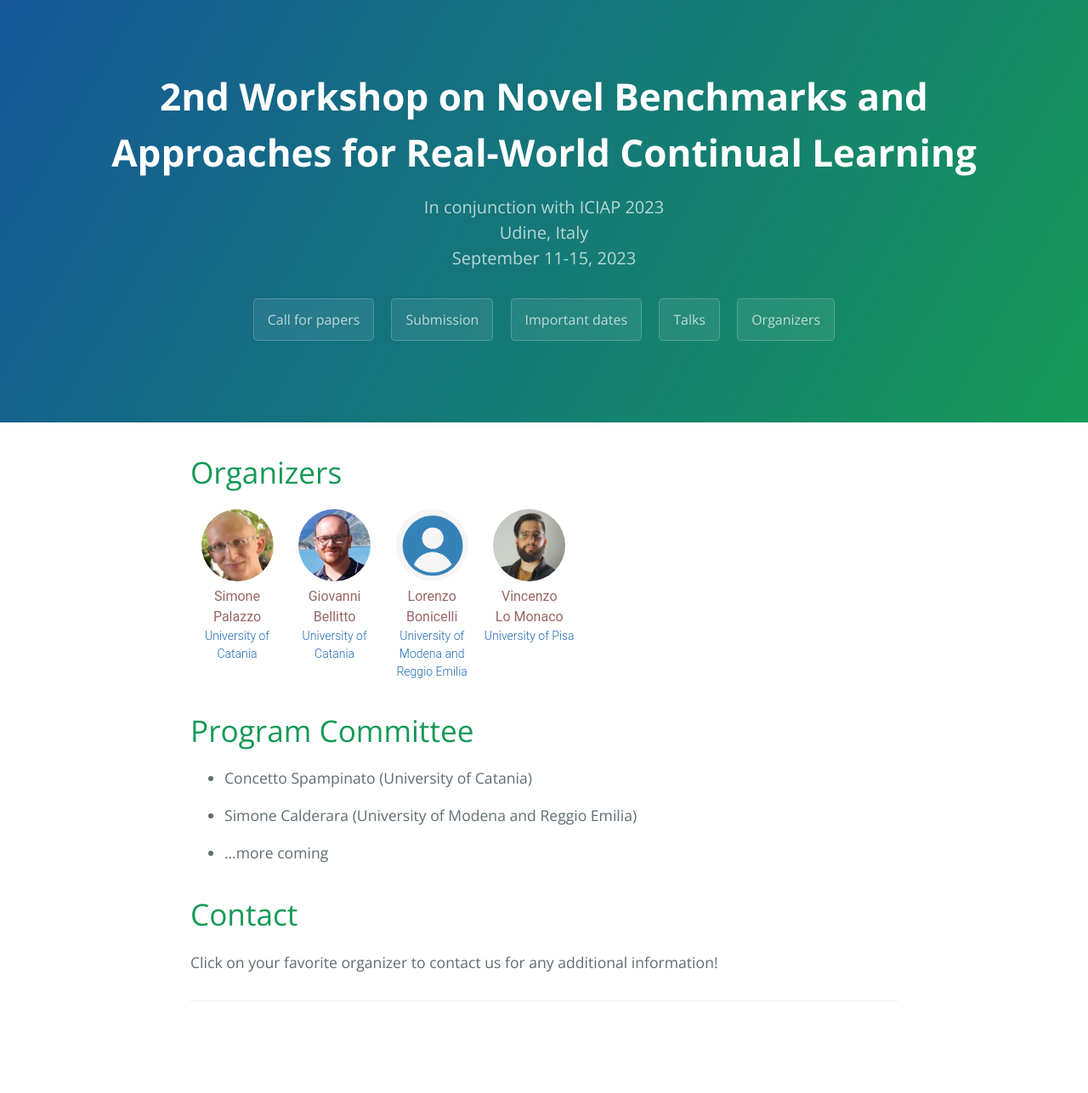
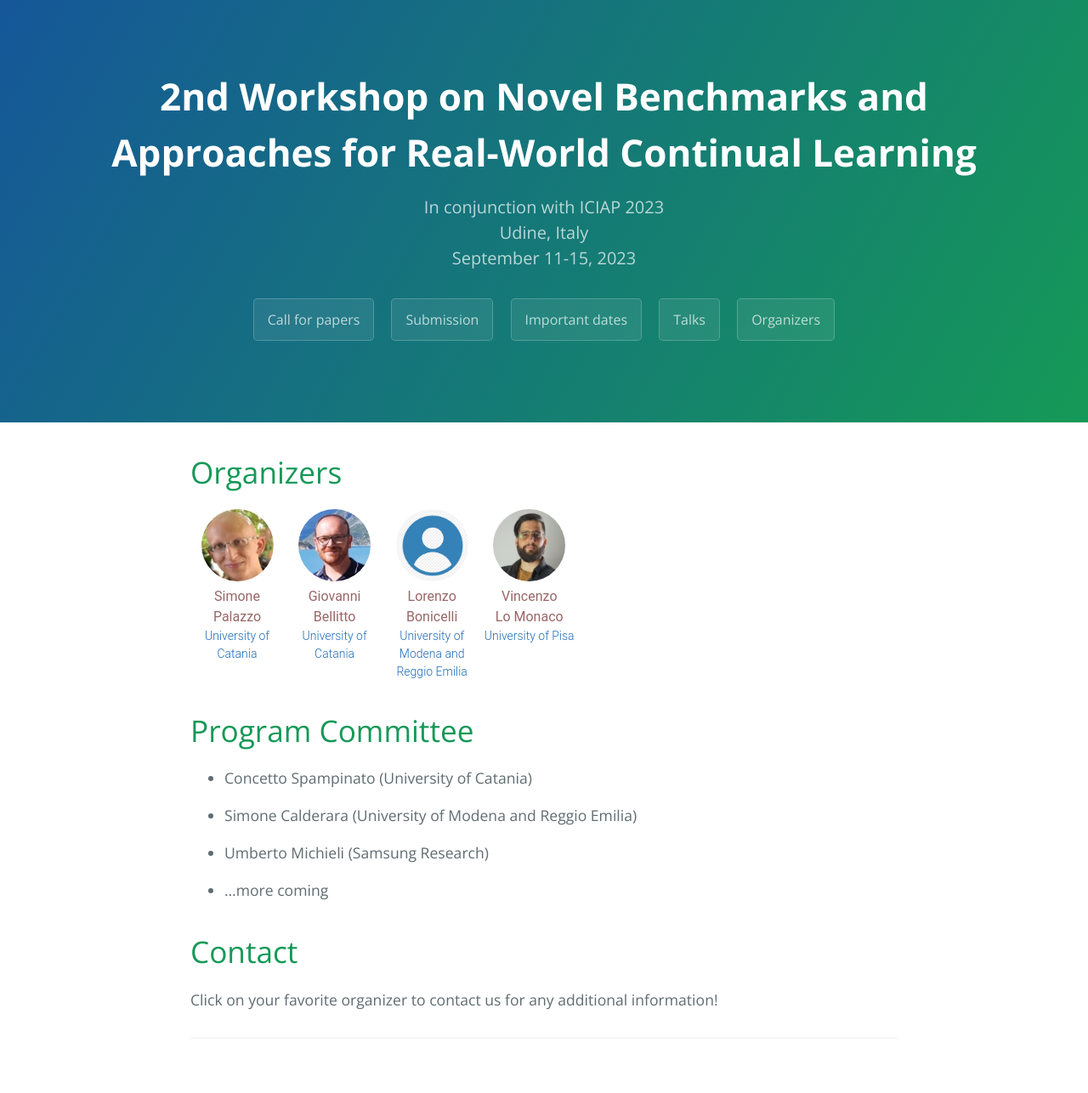
Before and after one commit to cl4real/cl4real.github.io, a Jekyll site: the page built from organizers.md, in a window 1280 px wide. Shown: the whole page at 85% size. Built offline with Jekyll 4.4.1, drawn with Linux system fonts in a browser that asks for light colours; our own code applies the rules of GitHub Pages for plain Markdown files; before the commit the page ends 1242 px from its top, so only the background shows below that.

Commit message:
Updated PC

```diff
--- a/_config.yml
+++ b/_config.yml
@@ -38,3 +38,5 @@ workshop:
       affiliation: University of Catania
     - name: Simone Calderara
       affiliation: University of Modena and Reggio Emilia
+    - name: Umberto Michieli
+      affiliation: Samsung Research
```
